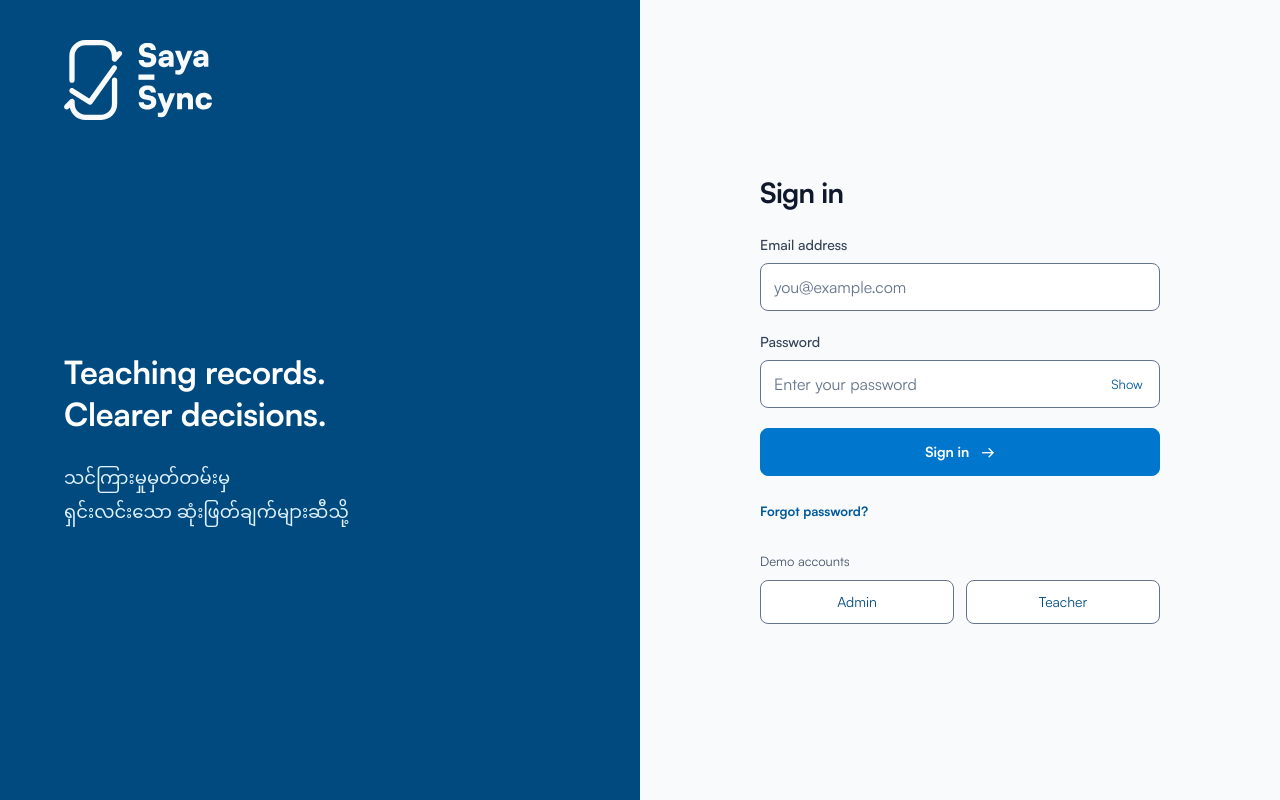
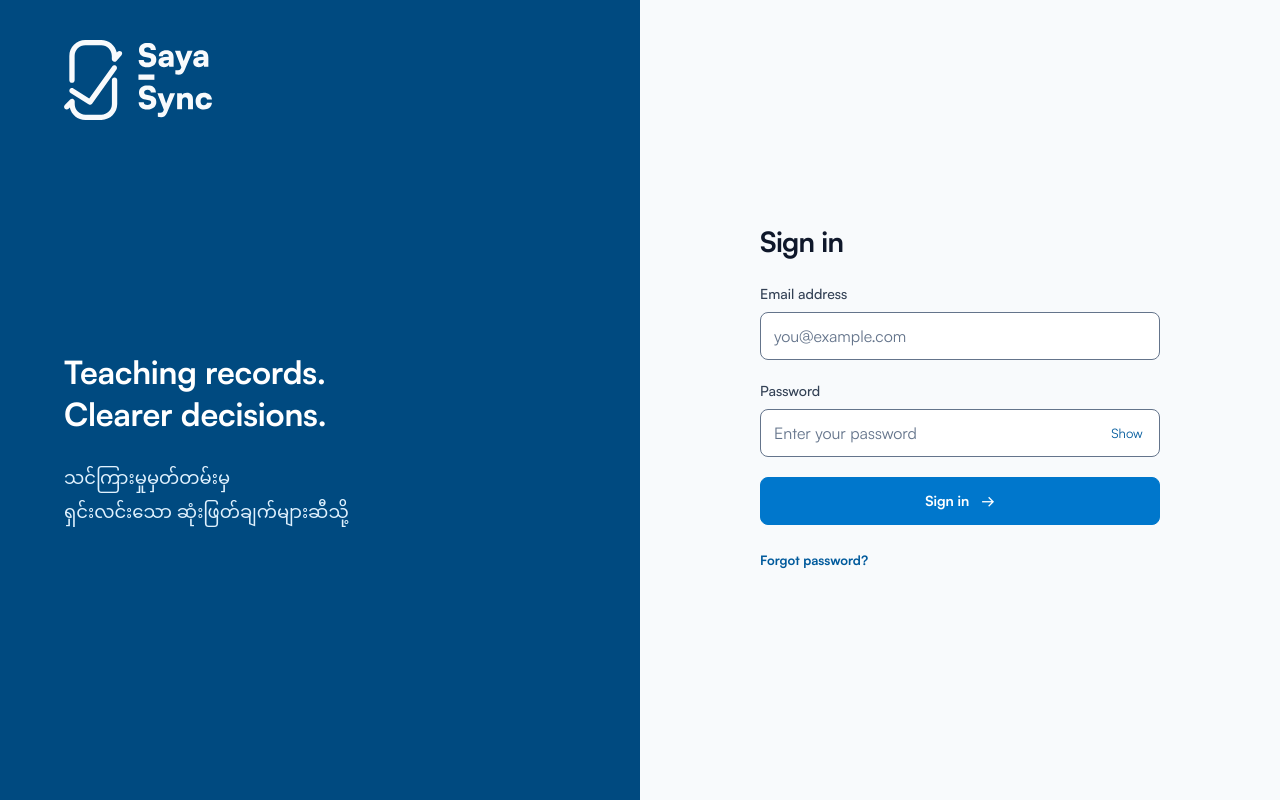
Before and after one commit to AI-Ocean-UXMM-2026/Team-14, a Next.js app: page /login in a window 1280 px wide. Built offline with nearby package versions, Linux system fonts and the light colour scheme.

Commit message:
Remove demo account shortcuts from login

```diff
--- a/app/login/page.tsx
+++ b/app/login/page.tsx
@@ -37,13 +37,6 @@ export default async function Login({
             <h1>Sign in</h1>
             <LoginForm initialError={initialError} />
             <p className="signin-note"><Link className="text-link" href="/forgot-password">Forgot password?</Link></p>
-            <div className="demo" aria-label="Demo accounts">
-              <p className="demo-title">Demo accounts</p>
-              <div className="demo-buttons">
-                <Link className="demo-button" href="/demo?role=admin">Admin</Link>
-                <Link className="demo-button" href="/demo?role=teacher">Teacher</Link>
-              </div>
-            </div>
           </div>
         </main>
       </div>
```
Also changed, not shown: 3 other files (tests, documents, lock files or other folders).
